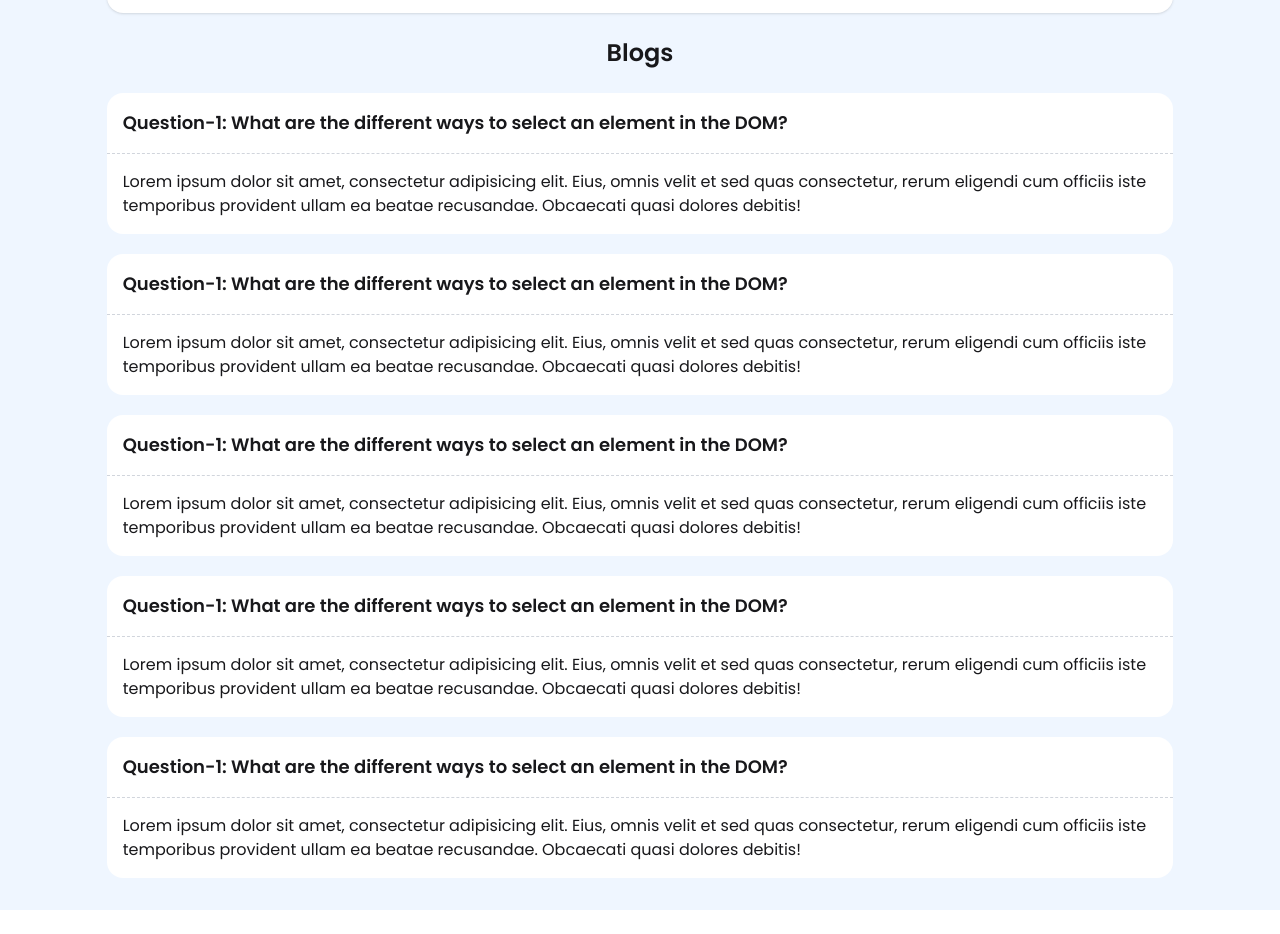
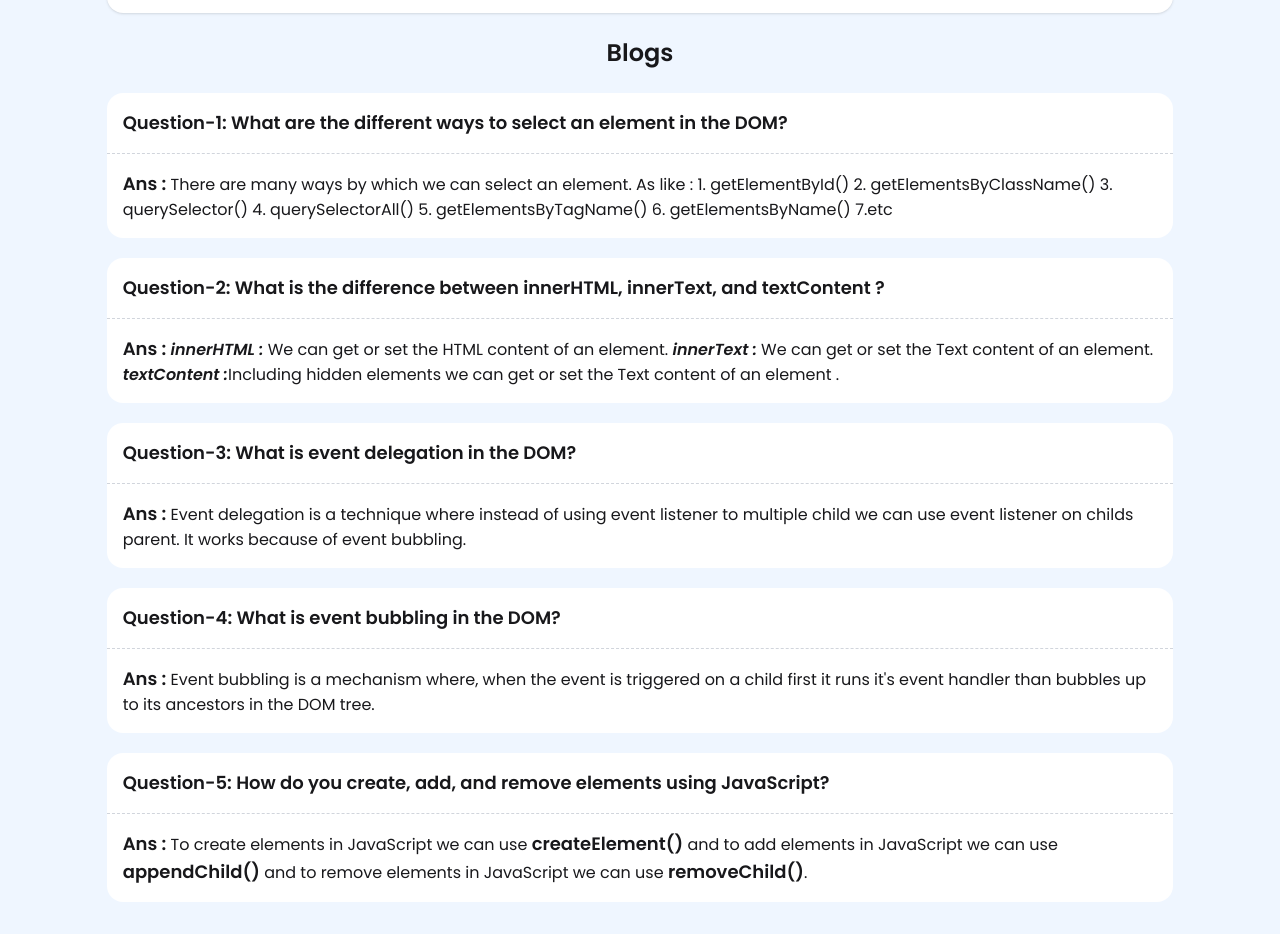
Before and after one commit to Ibtisumraian/ibtisum-assingment-five, a plain HTML site: page qanda.html in a window 1280 px wide. Shown: the part 83-1017 px from the top of the page. Before the commit the page ends 993 px from the top, so only its background shows below. Drawn offline with nearby package versions, Linux system fonts and the light colour scheme.

Commit message:
added Q&A section answers

```diff
--- a/qanda.html
+++ b/qanda.html
@@ -24,7 +24,7 @@
              background: linear-gradient(130.70deg, rgb(55, 82, 253) 0.419%,rgb(108, 127, 250) 52.66%,rgb(155, 168, 248) 99.733%);
          }
      </style>
-    <title>Document</title>
+    <title>DevBoard</title>
 </head>
 <body class="bg-blue-50  poppins pb-8">
     <header>
@@ -37,15 +37,6 @@
                 <div>
                     <button class="btn btn-primary" id="back-btn"> Back to Desk</button>
                 </div>
-                <!-- <div class=" flex justify-center items-center gap-6">
-                  <div class="flex justify-center items-center gap-3 py-2 px-4 rounded-4xl bg-blue-50">
-                    <img src="./assets/checkbox.png" alt="">
-                    <h1 class=" text-3xl font-semibold" id="amount23">23</h1>
-                  </div>
-                  <div>
-                    <img src="./assets/theme-btn.png" alt="" id="bg-cheanger">
-                  </div>
-              </div> -->
               </div>
         </nav>
     </header>
@@ -56,32 +47,37 @@
             <h1 class="text-2xl font-semibold text-center my-6">Blogs</h1>
             <!-- Quentions 1 -->
             <div class="bg-white rounded-2xl mb-5">
-                <div class="p-4 border-b border-gray-300 border-dashed"><h1 class="font-semibold text-lg">Question-1: What are the different ways to select an element in the DOM?</h1></div>
-                <div class="p-4"><p>Lorem ipsum dolor sit amet, consectetur adipisicing elit. Eius, omnis velit et sed quas consectetur, rerum eligendi cum officiis iste temporibus provident ullam ea beatae recusandae. Obcaecati quasi dolores debitis!</p></div>
+                <div class="p-4 border-b border-gray-300 border-dashed">
+                    <h1 class="font-semibold text-lg">Question-1: What are the different ways to select an element in the DOM?</h1></div>
+                <div class="p-4"><p><span class="text-lg font-semibold">Ans :</span> There are many ways by which we can select an element. As like :  1. getElementById()  2. getElementsByClassName()  3. querySelector()  4. querySelectorAll()  5. getElementsByTagName()   6. getElementsByName()  7.etc</p></div>
             </div>
 
             <!-- Quentions 2 -->
             <div class="bg-white rounded-2xl mb-5">
-                <div class="p-4 border-b border-gray-300 border-dashed"><h1 class="font-semibold text-lg">Question-1: What are the different ways to select an element in the DOM?</h1></div>
-                <div class="p-4"><p>Lorem ipsum dolor sit amet, consectetur adipisicing elit. Eius, omnis velit et sed quas consectetur, rerum eligendi cum officiis iste temporibus provident ullam ea beatae recusandae. Obcaecati quasi dolores debitis!</p></div>
+                <div class="p-4 border-b border-gray-300 border-dashed">
+                    <h1 class="font-semibold text-lg">Question-2: What is the difference between innerHTML, innerText, and textContent ?</h1></div>
+                <div class="p-4"><p><span class="text-lg font-semibold">Ans : </span> <em class="font-semibold">innerHTML :</em> We can get or set the HTML content of an element. <em class="font-semibold">innerText :</em> We can get or set the Text content of an element. <em class="font-semibold">textContent :</em>Including hidden elements we can get or set the Text content of an element .</p></div>
             </div>
 
             <!-- Quentions 3 -->
             <div class="bg-white rounded-2xl mb-5">
-                <div class="p-4 border-b border-gray-300 border-dashed"><h1 class="font-semibold text-lg">Question-1: What are the different ways to select an element in the DOM?</h1></div>
-                <div class="p-4"><p>Lorem ipsum dolor sit amet, consectetur adipisicing elit. Eius, omnis velit et sed quas consectetur, rerum eligendi cum officiis iste temporibus provident ullam ea beatae recusandae. Obcaecati quasi dolores debitis!</p></div>
+                <div class="p-4 border-b border-gray-300 border-dashed">
+                    <h1 class="font-semibold text-lg">Question-3: What is event delegation in the DOM?</h1></div>
+                <div class="p-4"><p><span class="text-lg font-semibold">Ans : </span>Event delegation is a technique where instead of using event listener to multiple child we can use event listener on childs parent. It works because of event bubbling.</p></div>
             </div>
 
             <!-- Quentions 4 -->
             <div class="bg-white rounded-2xl mb-5">
-                <div class="p-4 border-b border-gray-300 border-dashed"><h1 class="font-semibold text-lg">Question-1: What are the different ways to select an element in the DOM?</h1></div>
-                <div class="p-4"><p>Lorem ipsum dolor sit amet, consectetur adipisicing elit. Eius, omnis velit et sed quas consectetur, rerum eligendi cum officiis iste temporibus provident ullam ea beatae recusandae. Obcaecati quasi dolores debitis!</p></div>
+                <div class="p-4 border-b border-gray-300 border-dashed">
+                    <h1 class="font-semibold text-lg">Question-4: What is event bubbling in the DOM?</h1></div>
+                <div class="p-4"><p><span class="text-lg font-semibold">Ans : </span>Event bubbling is a mechanism where, when the event is triggered on a child first it runs it's event handler than bubbles up to its ancestors in the DOM tree.</p></div>
             </div>
 
             <!-- Quentions 5 -->
             <div class="bg-white rounded-2xl ">
-                <div class="p-4 border-b border-gray-300 border-dashed"><h1 class="font-semibold text-lg">Question-1: What are the different ways to select an element in the DOM?</h1></div>
-                <div class="p-4"><p>Lorem ipsum dolor sit amet, consectetur adipisicing elit. Eius, omnis velit et sed quas consectetur, rerum eligendi cum officiis iste temporibus provident ullam ea beatae recusandae. Obcaecati quasi dolores debitis!</p></div>
+                <div class="p-4 border-b border-gray-300 border-dashed">
+                    <h1 class="font-semibold text-lg">Question-5: How do you create, add, and remove elements using JavaScript?</h1></div>
+                <div class="p-4"><p><span class="text-lg font-semibold">Ans : </span>To create elements in JavaScript we can use <span class="text-lg font-semibold">createElement()</span> and to add elements in JavaScript we can use <span class="text-lg font-semibold">appendChild() </span>and to remove elements in JavaScript we can use <span class="text-lg font-semibold">removeChild()</span>.</p></div>
             </div>
         </section>
      </main>
```
